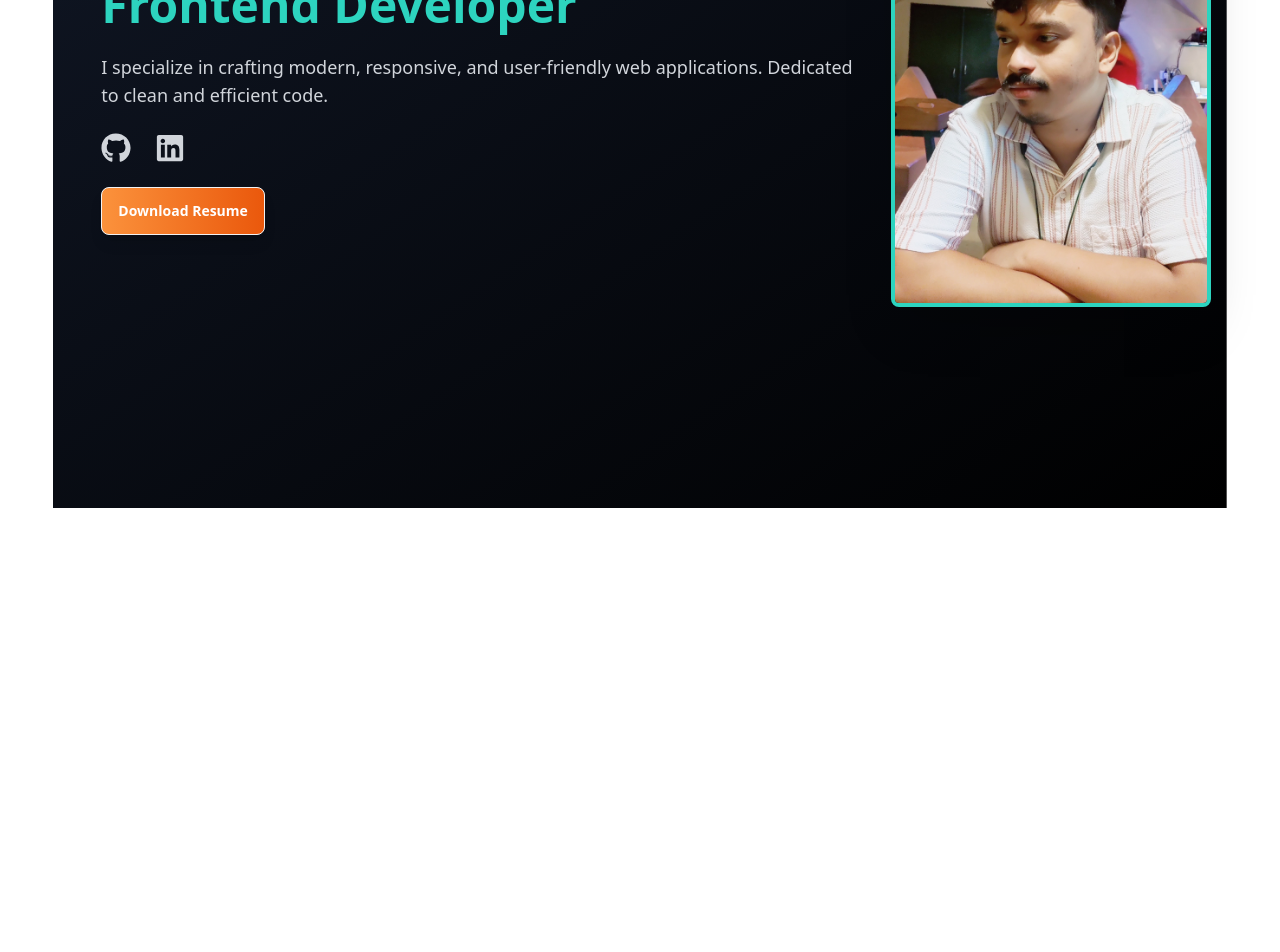
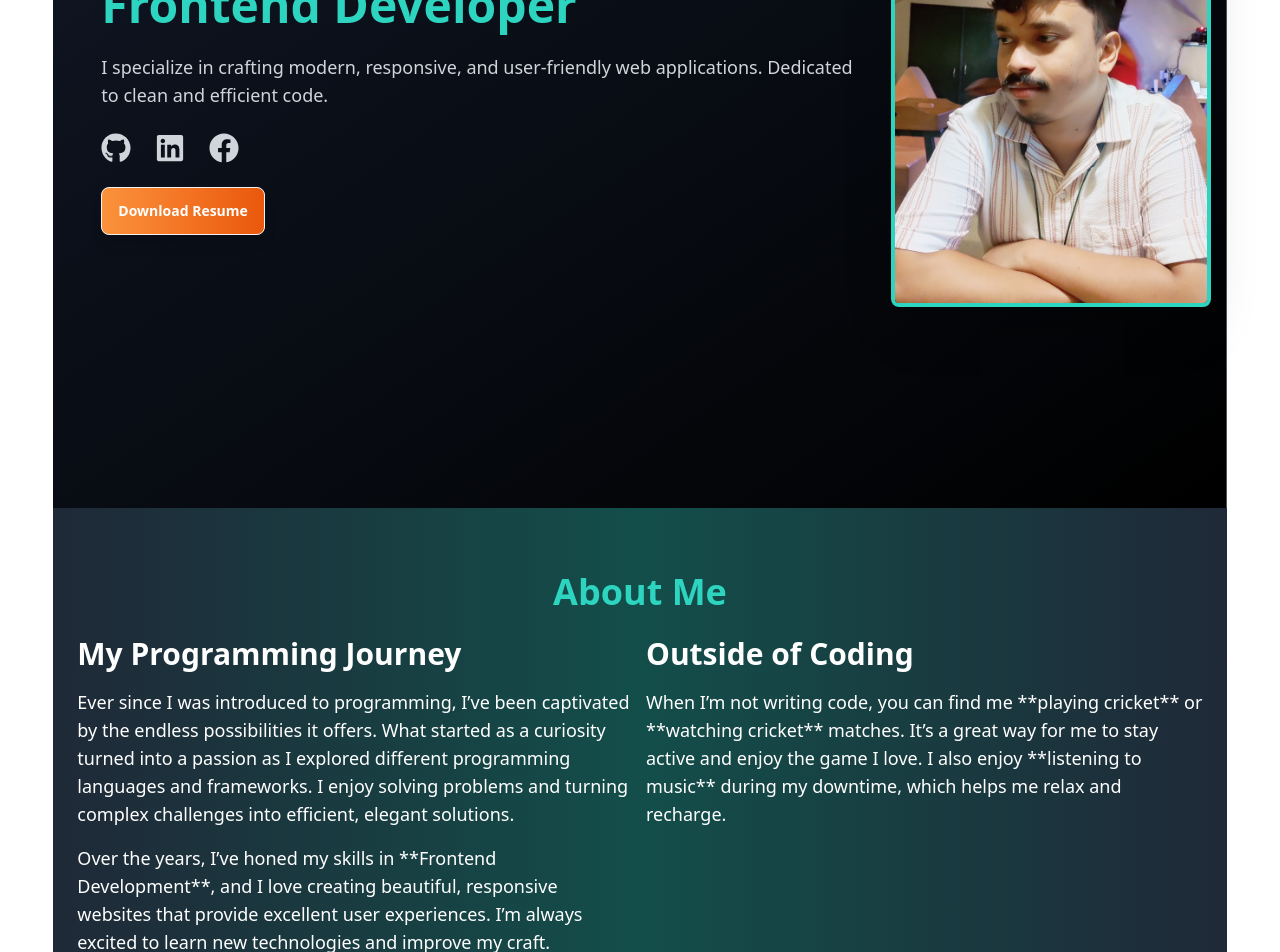
Before and after one commit to Bikram1Biswas2/Portfolio, a React (Vite) app: page / in a window 1280 px wide. Shown: the part 360-1312 px from the top of the page. Before the commit the page ends 868 px from the top, so only its background shows below. Built offline with nearby package versions, Linux system fonts and the light colour scheme.

Commit message:
Added about me section

```diff
--- a/src/Components/Home/AboutMe/AboutMe.jsx
+++ b/src/Components/Home/AboutMe/AboutMe.jsx
@@ -1,9 +1,26 @@
-
-
 const AboutMe = () => {
     return (
-        <div>
-
+        <div className="w-full min-h-screen bg-gradient-to-r from-gray-800 via-teal-900 to-gray-800 text-white py-16">
+            <div className="container mx-auto px-6">
+                <h2 className="text-4xl font-bold text-center text-teal-400 mb-6">About Me</h2>
+                <div className="lg:flex lg:justify-between gap-3">
+                    <div className="lg:w-1/2 mb-6 lg:mb-0">
+                        <h3 className="text-3xl font-semibold mb-4">My Programming Journey</h3>
+                        <p className="text-lg">
+                            Ever since I was introduced to programming, I’ve been captivated by the endless possibilities it offers. What started as a curiosity turned into a passion as I explored different programming languages and frameworks. I enjoy solving problems and turning complex challenges into efficient, elegant solutions.
+                        </p>
+                        <p className="text-lg mt-4">
+                            Over the years, I’ve honed my skills in **Frontend Development**, and I love creating beautiful, responsive websites that provide excellent user experiences. I’m always excited to learn new technologies and improve my craft.
+                        </p>
+                    </div>
+                    <div className="lg:w-1/2">
+                        <h3 className="text-3xl font-semibold mb-4">Outside of Coding</h3>
+                        <p className="text-lg">
+                            When I’m not writing code, you can find me **playing cricket** or **watching cricket** matches. It’s a great way for me to stay active and enjoy the game I love. I also enjoy **listening to music** during my downtime, which helps me relax and recharge.
+                        </p>
+                    </div>
+                </div>
+            </div>
         </div>
     );
 };
--- a/src/Components/Home/Designation/Designation.jsx
+++ b/src/Components/Home/Designation/Designation.jsx
@@ -1,4 +1,4 @@
-import { FaGithub, FaLinkedin } from 'react-icons/fa';
+import { FaFacebook, FaGithub, FaLinkedin } from 'react-icons/fa';
 import myImg from '../../../assets/Bikram.jpg';
 
 const Designation = () => {
@@ -35,6 +35,14 @@ const Designation = () => {
                         >
                             <FaLinkedin />
                         </a>
+                        <a
+                            href="https://www.facebook.com/bikrm.biawas"
+                            target="_blank"
+                            rel="noopener noreferrer"
+                            className="text-gray-300 hover:text-teal-400 transition duration-300"
+                        >
+                            <FaFacebook />
+                        </a>
                     </div>
                     <div className="mt-6">
                         <a
--- a/src/Components/Home/Home.jsx
+++ b/src/Components/Home/Home.jsx
@@ -1,3 +1,4 @@
+import AboutMe from "./AboutMe/AboutMe";
 import Designation from "./Designation/Designation";
 import Navbar from "./Navbar/Navbar";
 
@@ -7,6 +8,7 @@ const Home = () => {
         <div className="w-11/12 mx-auto">
             <Navbar></Navbar>
             <Designation></Designation>
+            <AboutMe></AboutMe>
         </div>
     );
 };
```
